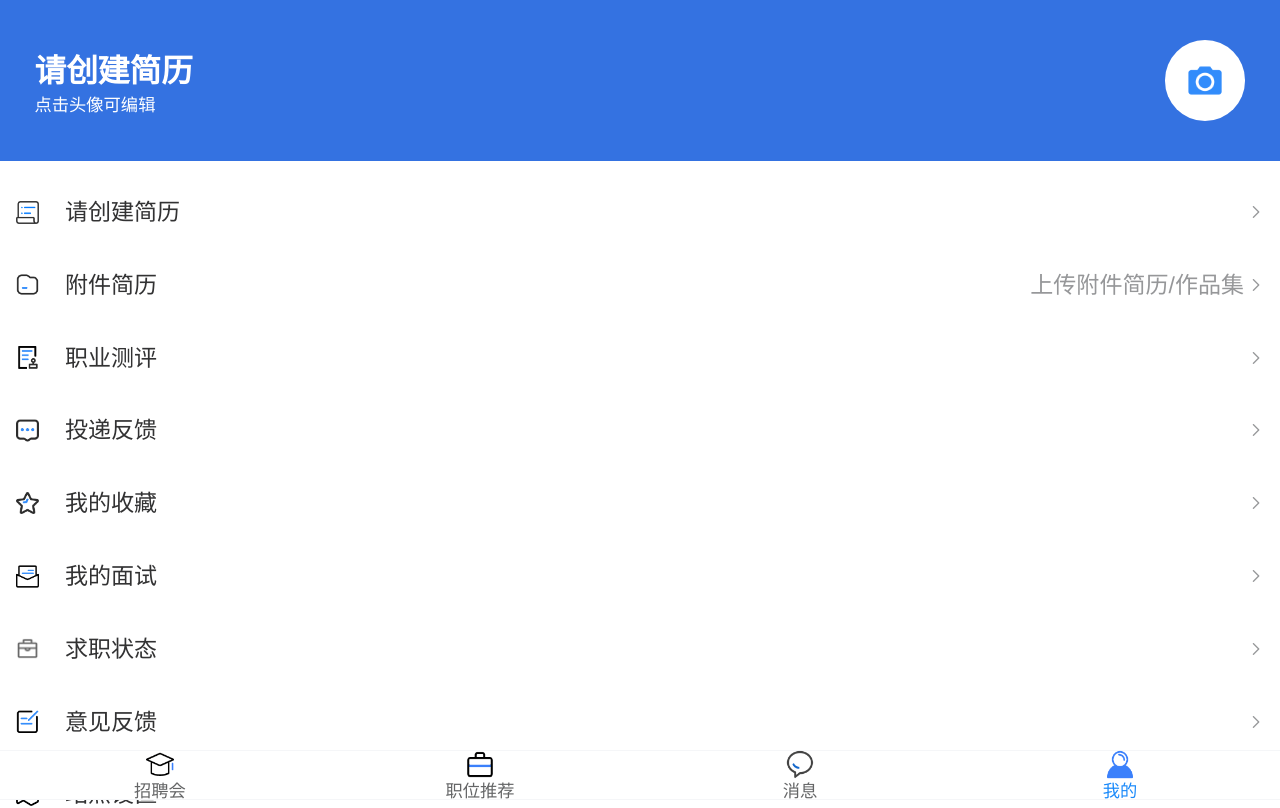
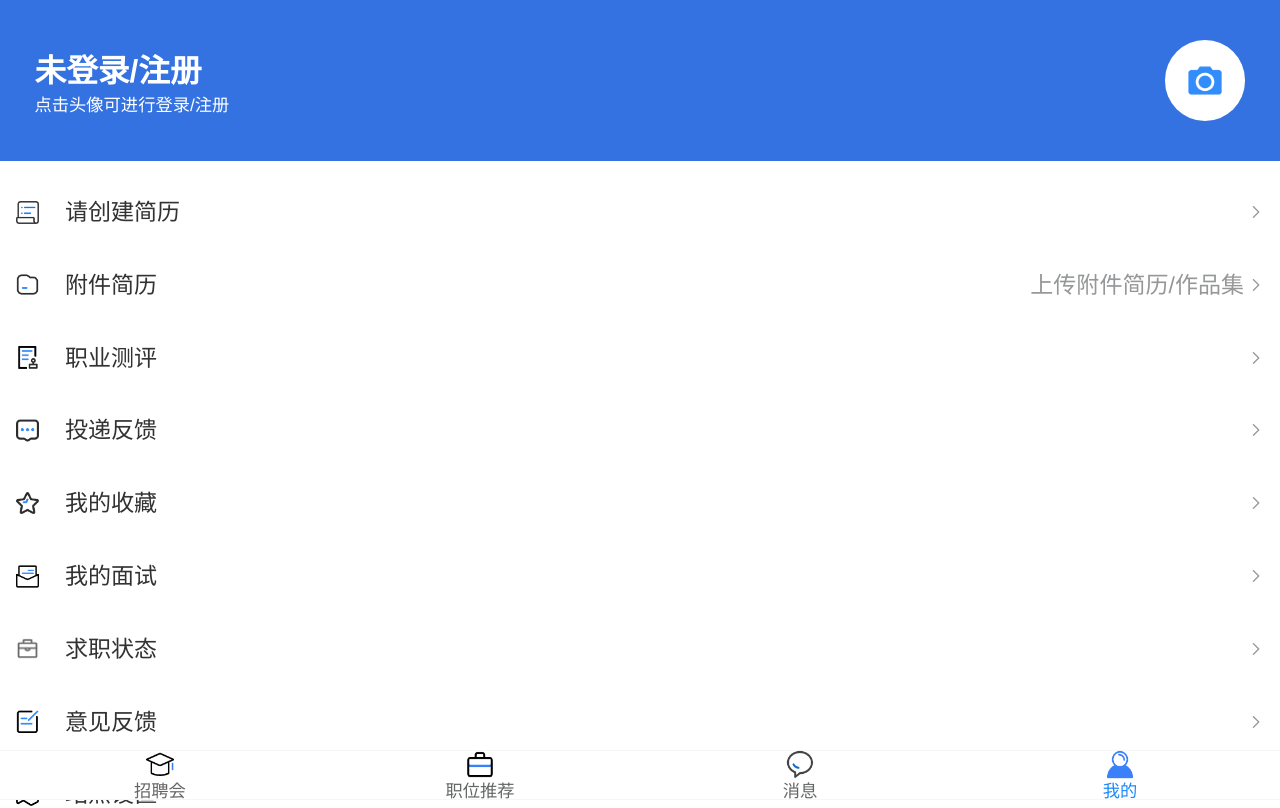
Before and after one commit to bo-ddd/bys-h5, a Vue app: page /mine in a window 1280 px wide. Shown: the top 808 px of the page. Built offline with nearby package versions, Linux system fonts and the light colour scheme.

Commit message:
feedback

```diff
--- a/index.html
+++ b/index.html
@@ -2,7 +2,7 @@
 <html lang="en">
   <head>
     <meta charset="UTF-8" />
-    <link rel="icon" href="/favicon.ico" />
+    <link rel="icon" href="/favicon.png" />
     <meta name="viewport" content="width=device-width, initial-scale=1.0 maximum-scale=1, minimum-scale=1, user-scalable=no" />
     <title>Vite App</title>
   </head>
--- a/src/views/feedBack/abnormalFunction.vue
+++ b/src/views/feedBack/abnormalFunction.vue
@@ -1,6 +1,6 @@
 <template>
     <div>
-        <van-nav-bar title="标题" left-text="返回" left-arrow @click-left="onClickLeft" />
+        <van-nav-bar  left-text="返回" left-arrow @click-left="onClickLeft" />
        <FeedBackList>
            <template #title>
                请选择反馈内容
--- a/src/views/feedBack/feedBack.vue
+++ b/src/views/feedBack/feedBack.vue
@@ -1,6 +1,6 @@
 <template>
     <div class="feed-back">
-        <van-nav-bar title="标题" left-text="返回" left-arrow @click-left="onClickLeft" />
+        <van-nav-bar  left-text="返回" left-arrow @click-left="onClickLeft" />
           <div class="wrap">
                <div class="title">
                 <h2>请选择反馈类型</h2>
--- a/src/views/feedBack/feedBackSumbit.vue
+++ b/src/views/feedBack/feedBackSumbit.vue
@@ -1,7 +1,7 @@
 <template>
     <div class="main">
         <div>
-            <van-nav-bar title="标题" left-text="返回" left-arrow @click-left="onClickLeft" />
+            <van-nav-bar  left-text="返回" left-arrow @click-left="onClickLeft" />
             <div class="proposal">
                 <div class="proposal-header">
                     {{route.query.title}}
--- a/src/views/feedBack/reportingViolations.vue
+++ b/src/views/feedBack/reportingViolations.vue
@@ -1,6 +1,6 @@
 <template>
     <div>
-        <van-nav-bar title="标题" left-text="返回" left-arrow @click-left="onClickLeft" />
+        <van-nav-bar  left-text="返回" left-arrow @click-left="onClickLeft" />
        <FeedBackList>
            <template #title>
                请选择投诉原因
--- a/src/views/jobfairs/JobFairsView.vue
+++ b/src/views/jobfairs/JobFairsView.vue
@@ -67,9 +67,6 @@
                   <div class="enterprise-item_box">
                     <div v-for="chil in item.child" @click="jump('/companyDetails')">
                       <img :src="chil.companyUrl">
-                    <div v-for="chil in item.child" @click="to('/companyDetails',chil.companyId)">
-                      <img src="@/assets/images/icon-invitation.png">
-                    </div>
                   </div>
                 </div>
                 </div>
--- a/src/views/mine/MineView.vue
+++ b/src/views/mine/MineView.vue
@@ -3,9 +3,13 @@
     <!-- 头部 -->
     <header class="wrap header c-ffffff" @click="showCount = true">
       <div class="container just-between ">
-        <div class="title">
-          <p class="fs-22 fw-600">请创建简历</p>
-          <span class="fs-12">点击头像可编辑</span>
+        <div class="title" v-if="token">
+          <p class="fs-22 fw-600"><span>请创建简历</span></p>
+          <span class="fs-12"><span>点击头像可编辑</span></span>
+        </div>
+        <div class="title" v-else="!token">
+          <p class="fs-22 fw-600"><span>未登录/注册</span></p>
+          <span class="fs-12"><span>点击头像可进行登录/注册</span></span>
         </div>
         <div class="upload flex-ja-center">
           <img class="icon-camera" src="@/assets/images/icon-camera.png" alt="">
@@ -74,6 +78,7 @@ import { ref } from 'vue';
 import { Toast } from 'vant';
 import { useRouter } from 'vue-router';
 import { useMineStore } from '@/stores/mineStores';
+const token = sessionStorage.getItem("token");
 const use = useMineStore();
 const router = useRouter();
 const showCount = ref(false);
```
Also changed, not shown: public/favicon.png (added), 1 other file (tests, documents, lock files or other folders).
